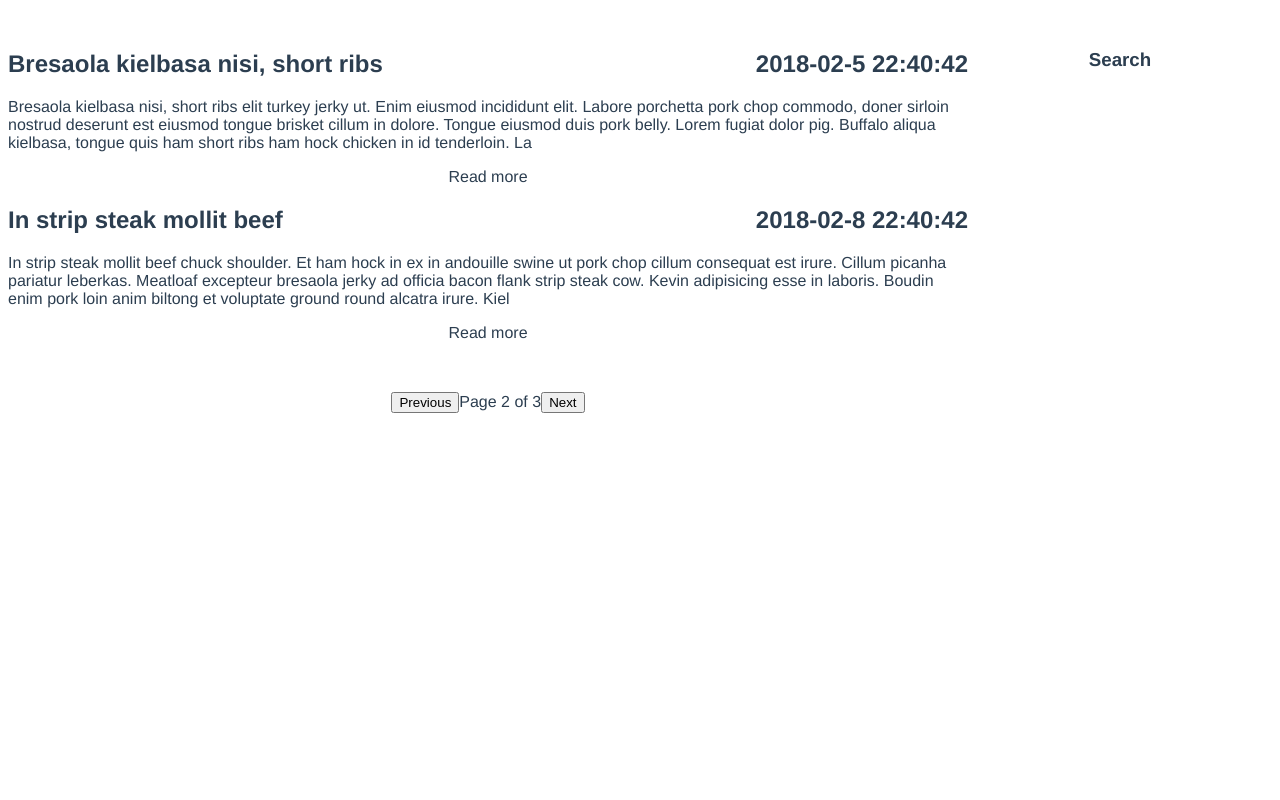
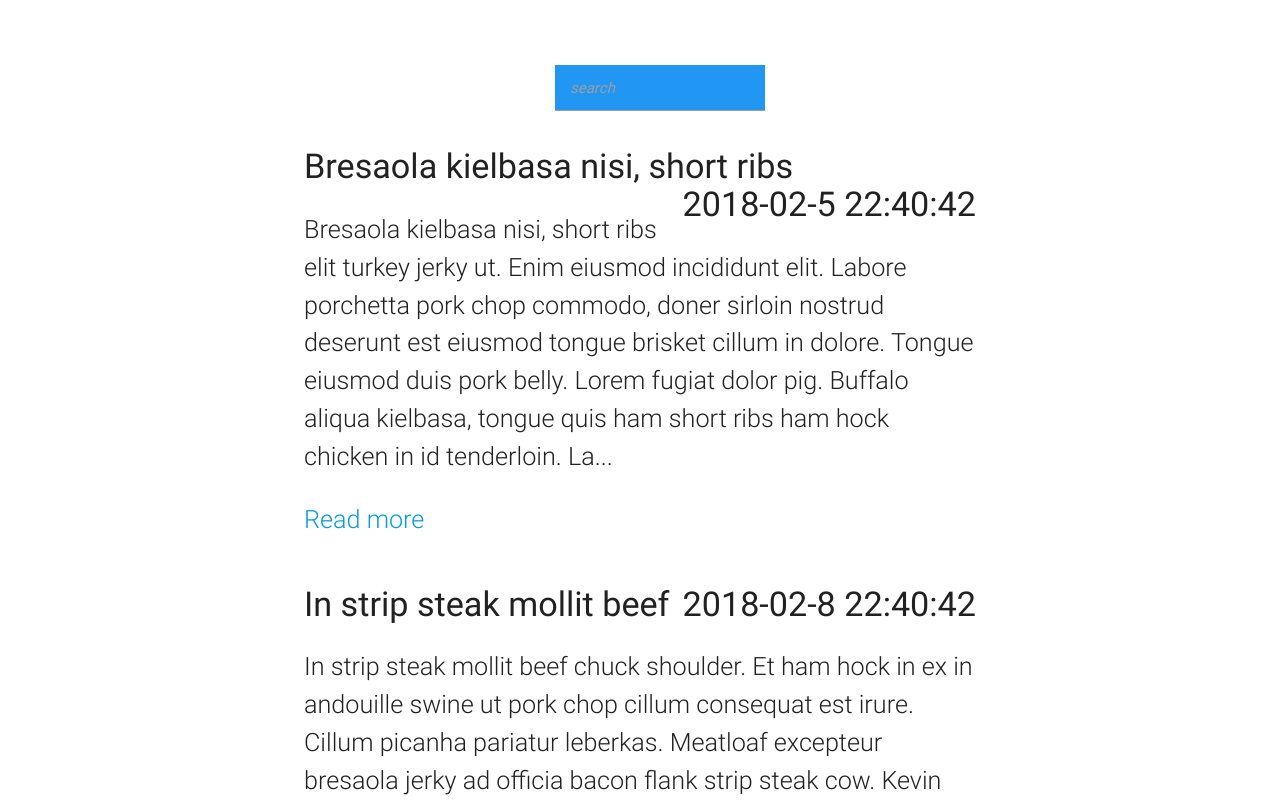
Before and after one commit to joe1248/mini-blog-vue, a Vue app in the folder ecochain-blog-fe/: page / in a window 1280 px wide. Shown: the top 800 px of the page. Built offline with nearby package versions, Linux system fonts and the light colour scheme.

Commit message:
import Materialize-css but no js nor jquery

```diff
--- a/ecochain-blog-fe/src/App.vue
+++ b/ecochain-blog-fe/src/App.vue
@@ -1,22 +1,18 @@
 <template>
-  <div id="app">
+  <div id="app" class="container">
     <router-view/>
   </div>
 </template>
 
 <script lang="ts">
+
 export default {
   name: 'App'
 }
 </script>
 
 <style>
-#app {
-  font-family: 'Avenir', Helvetica, Arial, sans-serif;
-  -webkit-font-smoothing: antialiased;
-  -moz-osx-font-smoothing: grayscale;
-  text-align: center;
-  color: #2c3e50;
-  margin-top: 30px;
-}
+  #app {
+    margin-top: 50px;
+  }
 </style>
--- a/ecochain-blog-fe/src/components/Article.vue
+++ b/ecochain-blog-fe/src/components/Article.vue
@@ -1,14 +1,16 @@
 <template>
-  <div class="article">
-    <h2>
+  <article class="flow-text">
+
+    <h4>
       {{ title }}
-      <span>{{ createdAt }}</span>
-    </h2>
-    <p v-if="isArticleTrimmed" >{{ contentTrimmed }}</p>
+      <span class="right">{{ createdAt }}</span>
+    </h4>
+
+    <p v-if="isArticleTrimmed">{{ contentTrimmed }}...</p>
     <a v-if="isArticleTrimmed" @click="isArticleTrimmed=false">Read more</a>
 
     <p v-else>{{ content }}</p>
-  </div>
+  </article>
 </template>
 
 <script lang="ts">
@@ -41,14 +43,7 @@ export default class Article extends Vue {
 }
 </script>
 <style scoped>
-  h2 {
-    text-align: left;
-
-  }
-  h2 span {
-    float: right;
-  }
-  p {
-    text-align: left;
+  article {
+    padding-bottom:30px;
   }
 </style>
--- a/ecochain-blog-fe/src/components/Articles.vue
+++ b/ecochain-blog-fe/src/components/Articles.vue
@@ -1,17 +1,18 @@
 <template>
-  <div class="articles">
+  <div>
     <div v-for="(article, index)  in pagedArticles" :key="index">
       <Article v-bind="article"></Article>
     </div>
     <!-- Pagination offset="offset" limit="limit" @click="fetchStories(pagination.prev_page_url)"/-->
-    <div class="pagination">
+    <div class="pagination" >
       <button class="btn btn-default" @click="pagination.current_page--"
               :disabled="pagination.current_page <= 1">
         Previous
       </button>
       <span>Page {{pagination.current_page}} of {{pagination.last_page}}</span>
       <button class="btn btn-default" @click="pagination.current_page++"
-              :disabled="pagination.current_page >= pagination.last_page">Next
+              :disabled="pagination.current_page >= pagination.last_page">
+        Next
       </button>
     </div>
   </div>
@@ -77,6 +78,10 @@ export default class Articles extends Vue {
 
 <style scoped>
   .pagination {
-    padding-top: 50px;
+    padding-top: 20px;
+    text-align: center;
+  }
+  .pagination span {
+    margin: 20px;
   }
 </style>
--- a/ecochain-blog-fe/src/components/Homepage.vue
+++ b/ecochain-blog-fe/src/components/Homepage.vue
@@ -1,14 +1,20 @@
 <template>
-  <div class="container">
-    <div class="left-side">
+  <div class="flex-container">
+    <div class="column_left">
       <Articles />
     </div>
-    <div class="right-side">
-      <h3>Search</h3>
+    <div class="column_right">
+      <!-- Move to SearchField Component -->
+      <div class="input-field">
+        <input id="search" type="search" class="blue">
+        <label class="label-icon" for="search"><i class="material-icons">search</i></label>
+        <i class="material-icons">close</i>
+      </div>
+      <div class="search-results red">
+      </div>
     </div>
   </div>
 </template>
-
 <script lang="ts">
 import Vue from 'vue'
 import Component from 'vue-class-component'
@@ -25,15 +31,18 @@ export default class Homepage extends Vue {
 }
 </script>
 
-<!-- Add "scoped" attribute to limit CSS to this component only -->
 <style scoped>
-  .left-side {
-    position:absolute;
+  .column_left {
     width: 75%;
   }
-  .right-side {
-    position:absolute;
-    left: 75%;
+  .column_right {
+    padding-left: 40px;
     width: 25%;
+    min-width: 250px;
+  }
+  .flex-container {
+    display: flex;
+    flex-wrap: wrap-reverse;
+    justify-content: space-around;
   }
 </style>
--- a/ecochain-blog-fe/src/index.ts
+++ b/ecochain-blog-fe/src/index.ts
@@ -1,8 +1,8 @@
-// The Vue build version to load with the `import` command
-// (runtime-only or standalone) has been set in webpack.base.conf with an alias.
 import Vue from 'vue'
 import App from './App.vue'
 import router from './Router'
+import 'materialize-css/dist/css/materialize.css'
+
 
 Vue.config.productionTip = false
 
```
